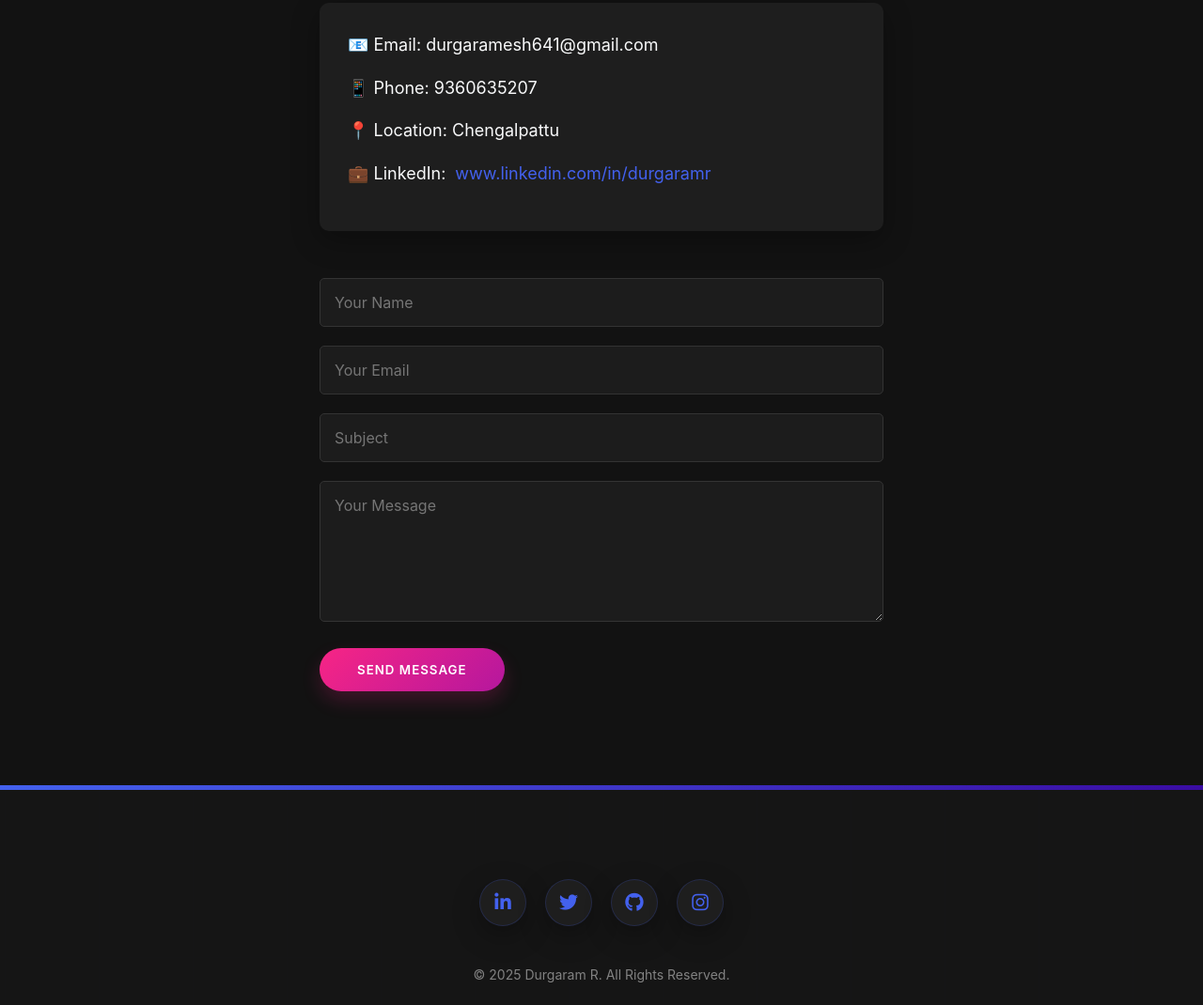
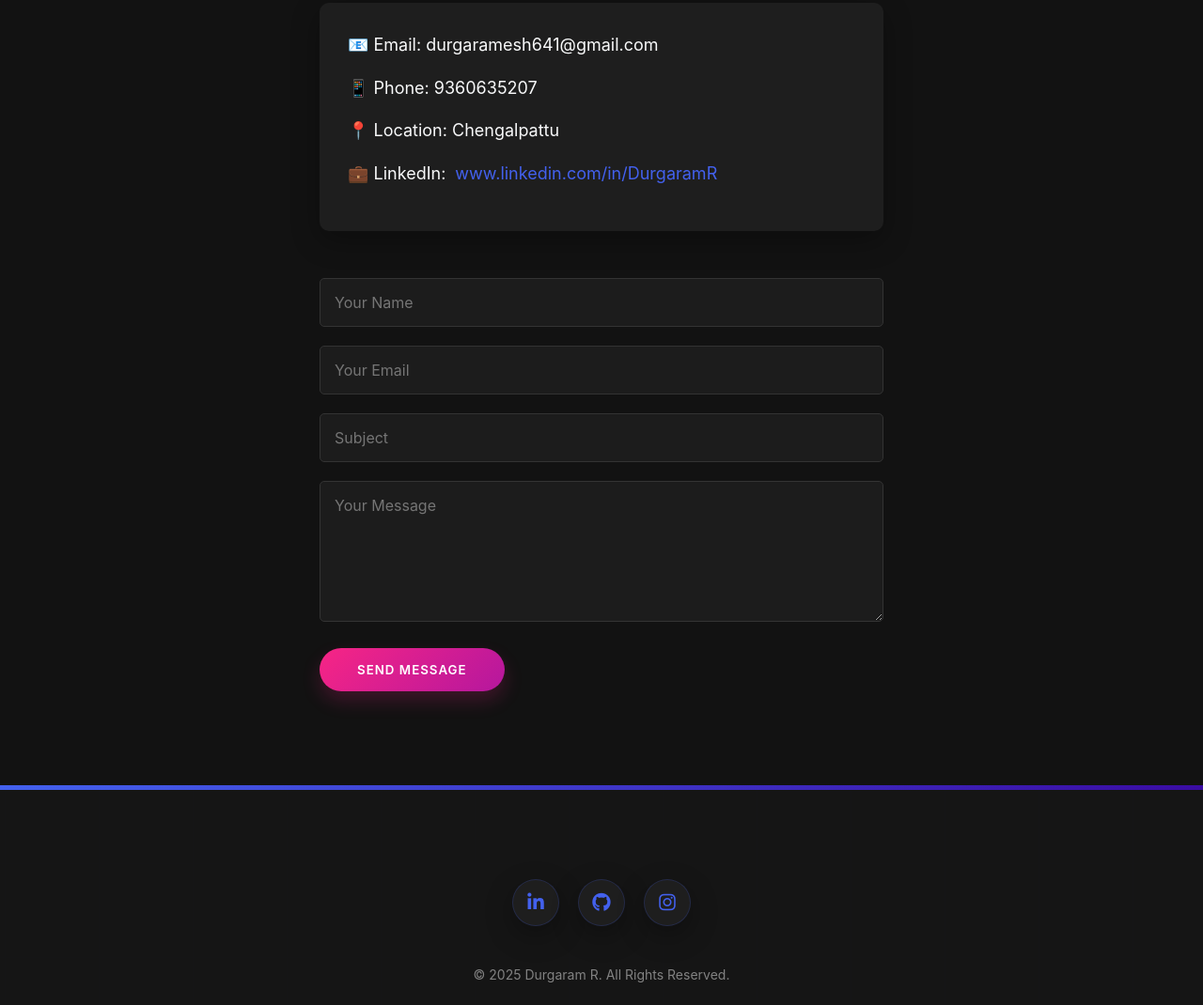
Before and after one commit to Durgaram26/DRporto.github.io, a plain HTML site: page index.html in a window 1280 px wide. Shown: the part 6086-7156 px from the top of the page at 94% size. Drawn offline with Linux system fonts and the light colour scheme.

Commit message:
index.html

```diff
--- a/index.html
+++ b/index.html
@@ -1149,7 +1149,7 @@
                 <p>📧 Email: durgaramesh641@gmail.com</p>
                 <p>📱 Phone: 9360635207</p>
                 <p>📍 Location: Chengalpattu</p>
-                <p>💼 LinkedIn: <a href="www.linkedin.com/in/durgaramr" target="_blank">www.linkedin.com/in/durgaramr</a></p>
+                <p>💼 LinkedIn: <a href="https://www.linkedin.com/in/DurgaramR" target="_blank">www.linkedin.com/in/DurgaramR</a></p>
             </div>
             <div class="contact-form">
                 <form onsubmit="sendEmail(event)">
@@ -1175,10 +1175,9 @@
     <footer>
         <div class="container">
             <div class="social-links">
-                <a href="#"><i class="fab fa-linkedin-in"></i></a>
-                <a href="#"><i class="fab fa-twitter"></i></a>
-                <a href="#"><i class="fab fa-github"></i></a>
-                <a href="#"><i class="fab fa-instagram"></i></a>
+                <a href="https://www.linkedin.com/in/DurgaramR" target="_blank"><i class="fab fa-linkedin-in"></i></a>
+                <a href="https://github.com/Durgaram26" target="_blank"><i class="fab fa-github"></i></a>
+                <a href="https://www.instagram.com/durga_ram_26/" target="_blank"><i class="fab fa-instagram"></i></a>
             </div>
             <div class="copyright">
                 &copy; 2025 Durgaram R. All Rights Reserved.
```
